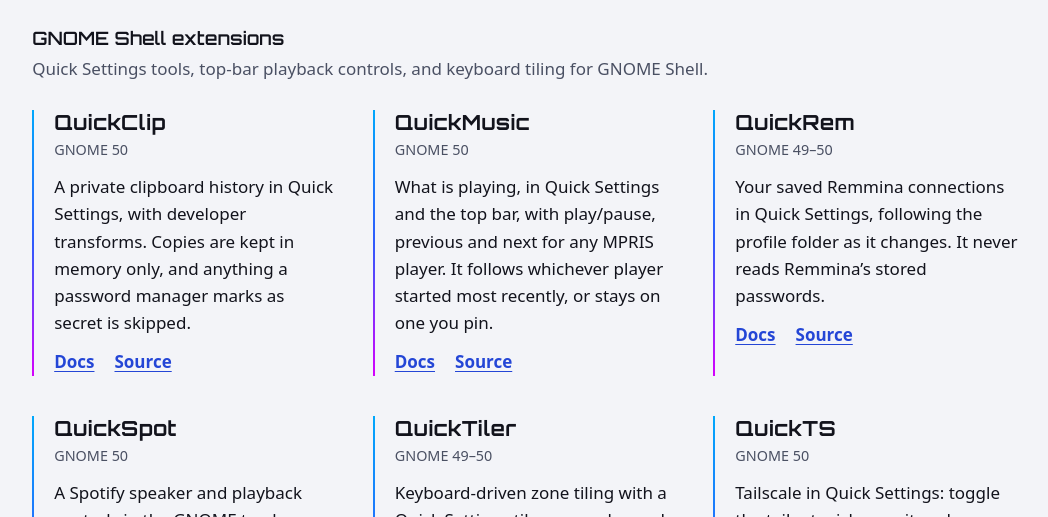
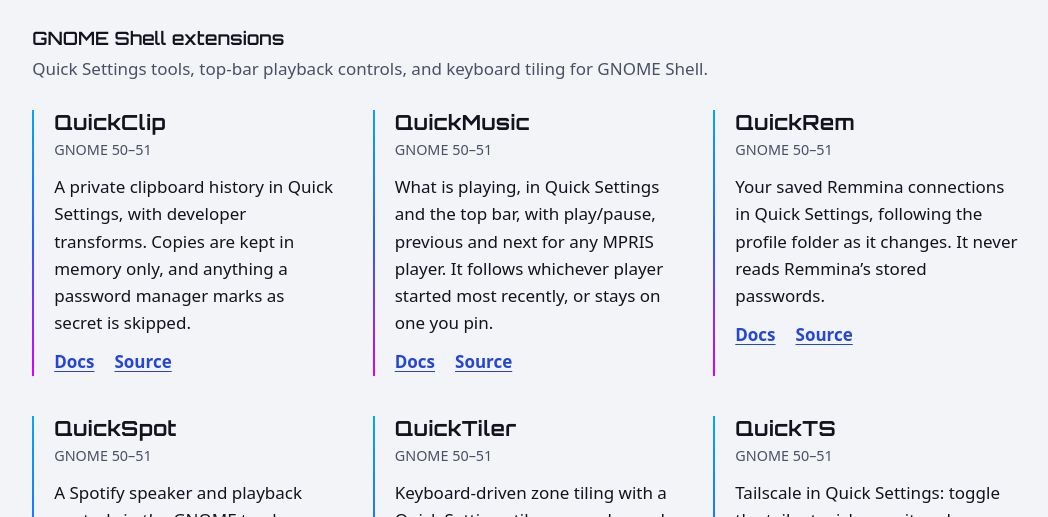
Before and after one commit to Ghost-Assembly/ghost-assembly.github.io, a website: page docs/index.html in a window 1280 px wide. Shown: the part 960-1477 px from the top of the page, without its empty margins (115-1163 px from the left). Drawn offline with Linux system fonts and the light colour scheme.

Commit message:
docs: list GNOME 50–51 support for every quick extension (#22)
GNOME Shell 51 shipped, and all six quick extensions now declare the same
shell-version set, ["50", "51"]. quickrem and quicktiler dropped 49 so the
fleet is consistent.

```diff
--- a/docs/index.html
+++ b/docs/index.html
@@ -93,7 +93,7 @@
                     <div class="list">
                         <article class="project">
                             <h4>QuickClip</h4>
-                            <p class="meta">GNOME 50</p>
+                            <p class="meta">GNOME 50–51</p>
                             <p>
                                 A private clipboard history in Quick Settings, with
                                 developer transforms. Copies are kept in memory only,
@@ -112,7 +112,7 @@
 
                         <article class="project">
                             <h4>QuickMusic</h4>
-                            <p class="meta">GNOME 50</p>
+                            <p class="meta">GNOME 50–51</p>
                             <p>
                                 What is playing, in Quick Settings and the top bar, with
                                 play/pause, previous and next for any MPRIS player. It
@@ -131,7 +131,7 @@
 
                         <article class="project">
                             <h4>QuickRem</h4>
-                            <p class="meta">GNOME 49–50</p>
+                            <p class="meta">GNOME 50–51</p>
                             <p>
                                 Your saved Remmina connections in Quick Settings,
                                 following the profile folder as it changes. It never
@@ -149,7 +149,7 @@
 
                         <article class="project">
                             <h4>QuickSpot</h4>
-                            <p class="meta">GNOME 50</p>
+                            <p class="meta">GNOME 50–51</p>
                             <p>
                                 A Spotify speaker and playback controls in the GNOME top
                                 bar, powered by Spotify Soloist. Play Liked Songs,
@@ -168,7 +168,7 @@
 
                         <article class="project">
                             <h4>QuickTiler</h4>
-                            <p class="meta">GNOME 49–50</p>
+                            <p class="meta">GNOME 50–51</p>
                             <p>
                                 Keyboard-driven zone tiling with a Quick Settings tile,
                                 no overlay and no timers. Press a direction again and
@@ -187,7 +187,7 @@
 
                         <article class="project">
                             <h4>QuickTS</h4>
-                            <p class="meta">GNOME 50</p>
+                            <p class="meta">GNOME 50–51</p>
                             <p>
                                 Tailscale in Quick Settings: toggle the tailnet, pick an
                                 exit node, switch profiles, ping nodes and send or
```
